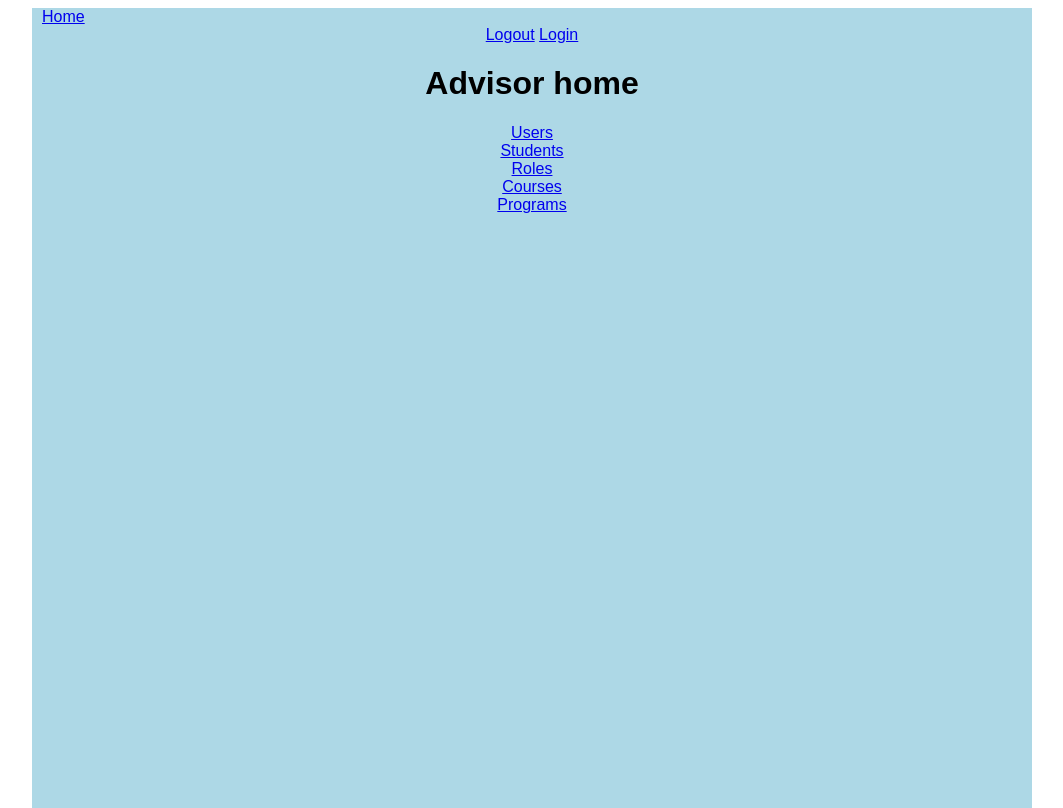
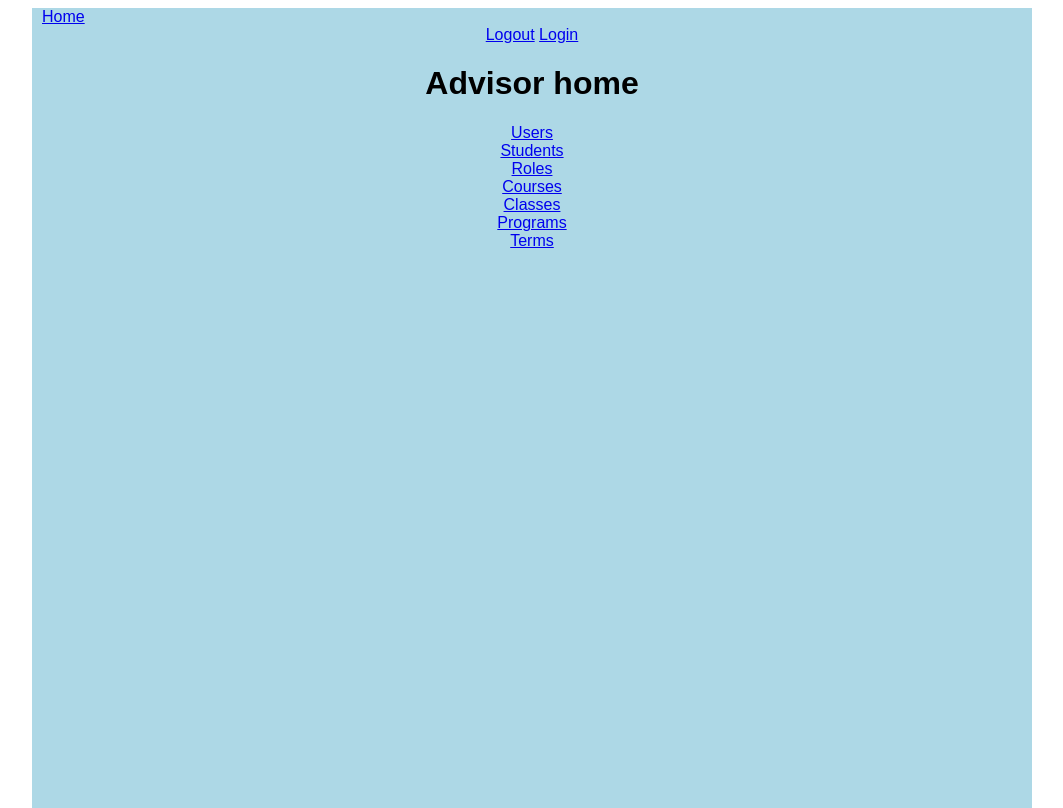
Before and after one commit to andersfnelson/project-app, a Flask app: page / in a window 1280 px wide. Shown: the whole page, without its empty margins (108-1171 px from the left). Run offline with Flask 2, Linux system fonts and the light colour scheme; a user stored in the database is signed in.

Commit message:
starting work on classes

```diff
--- a/app.py
+++ b/app.py
@@ -234,6 +234,8 @@ def courses():
 @app.route('/addcourse', methods = ['POST', 'GET'])
 @login_required
 def addcourse():
+    # add term query
+    term_query = ""
     if request.method == 'POST':
         course_code = request.form['coursecode']
         course_desc = request.form['coursedesc']
@@ -384,12 +386,19 @@ def addclass():
         find_term_id_query = "SELECT term_id FROM advising.TERM_TBL WHERE season = \'%s\' AND date_deleted IS NULL;"
         term_id_result = engine.execute(find_course_id_query).fetchall()[0][0]
         # print(course_id_result)
+        # this needs to be specific term id, not general term
+        # also need to add general term to course?
         sql = "INSERT INTO advising.CLASS_TBL (course_id, term_id, start_date, end_date) VALUES (\'%s\', \'%s\', \'%s\', \'%s\');" % (course_id_result, term_id_result, start_date, end_date)
         engine.execute(sql)
         print(start_date)
         return redirect(url_for('classes'))
     return render_template('addclass.html', courses=course_result, terms=term_result)
 
+@app.route('/terms')
+@login_required
+def terms():
+    return render_template('terms.html')
+
 if __name__ == "__main__":
     app.run(debug=True)
 
--- a/templates/index.html
+++ b/templates/index.html
@@ -21,6 +21,10 @@
 <br>
 <a href="{{ url_for('courses')}}">Courses</a>
 <br>
+<a href="{{ url_for('classes') }}">Classes</a>
+<br>
 <a href="{{ url_for('programs')}}">Programs</a>
+<br>
+<a href="{{ url_for('terms') }}">Terms</a>
 
 {%endblock%}
--- /dev/null
+++ b/templates/terms.html
@@ -0,0 +1,4 @@
+{% extends 'layout.html' %}
+{% block content %}
+<h1>Terms</h1>
+{% endblock %}
```
